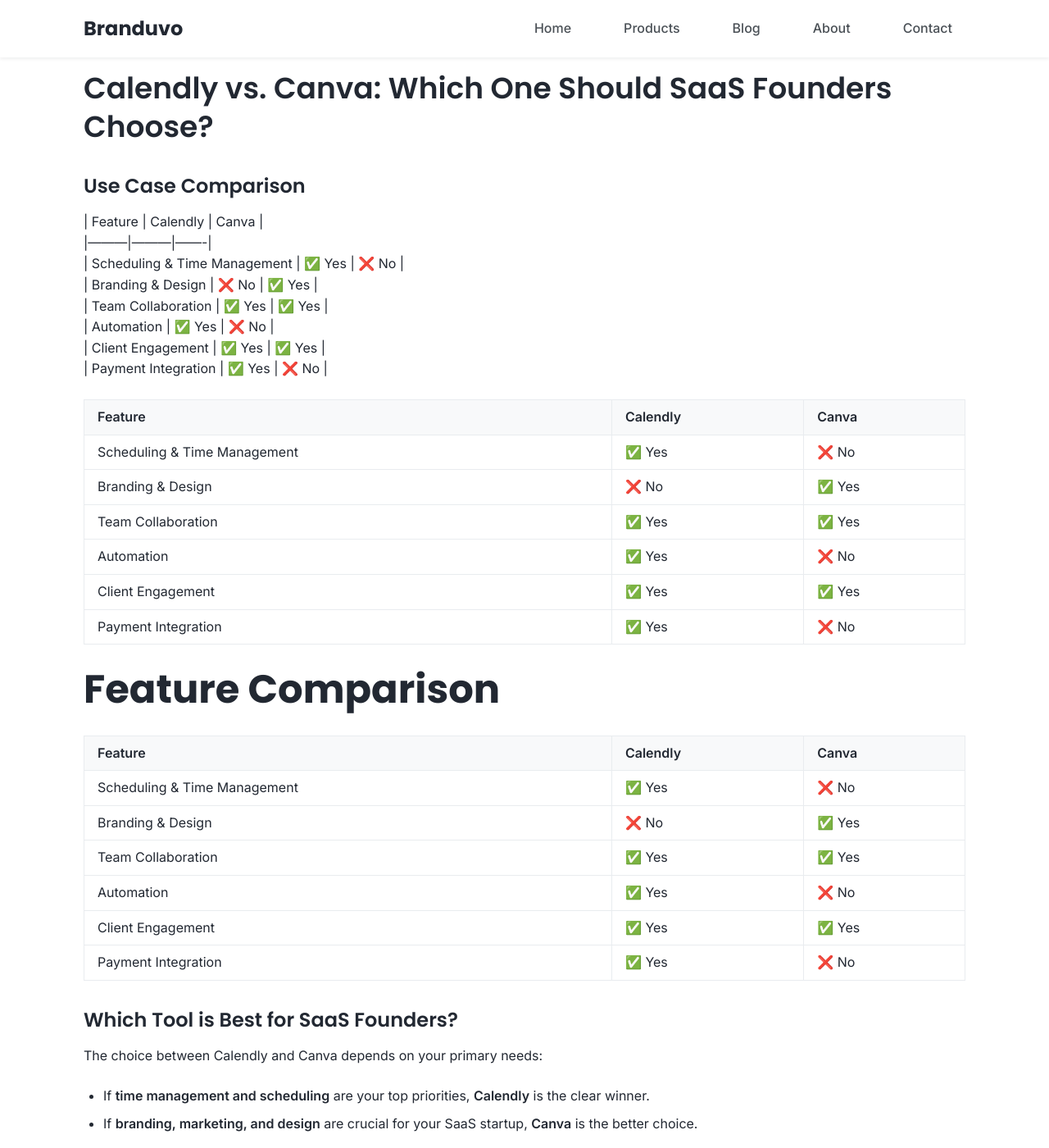
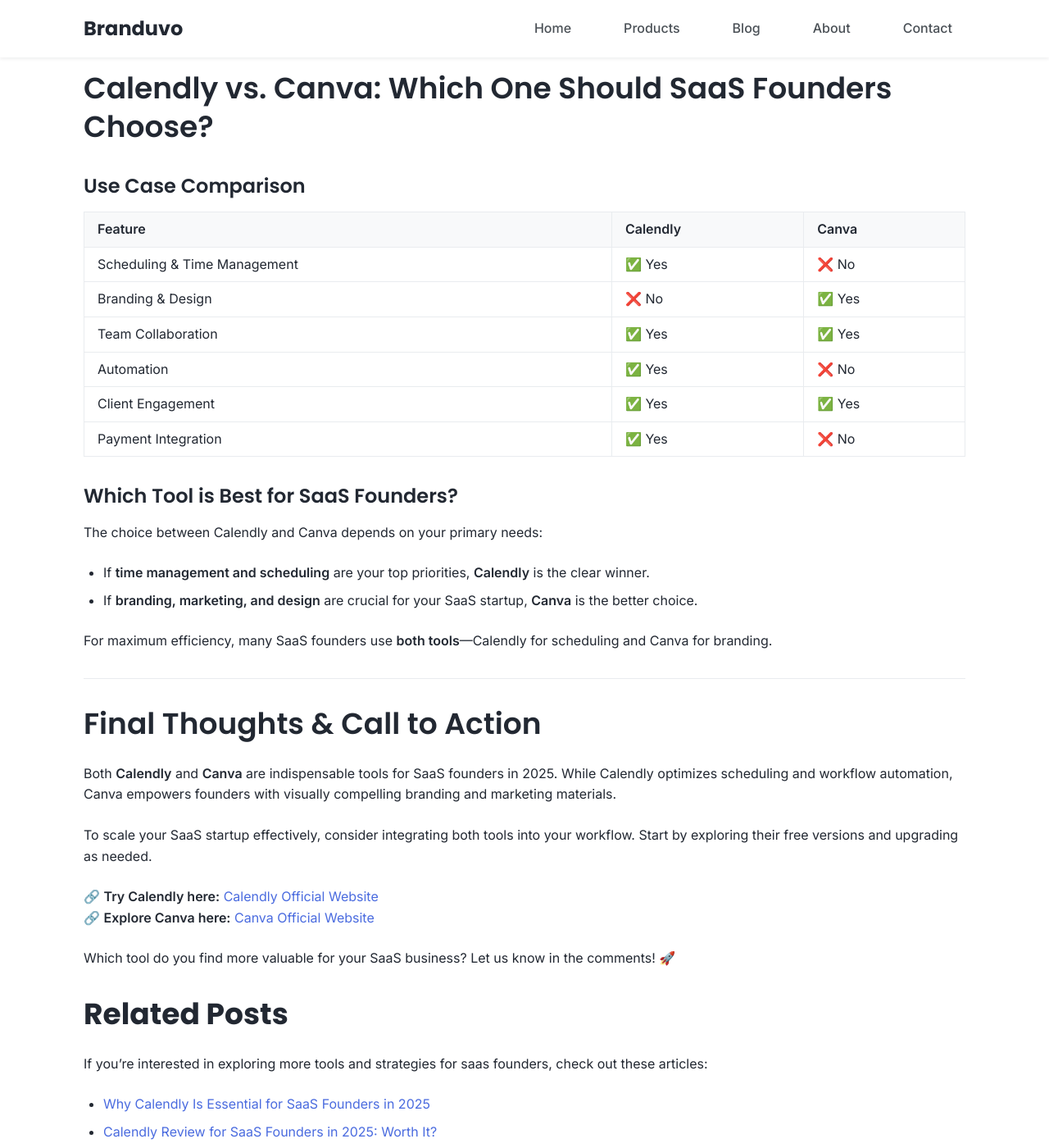
Before and after one commit to branduvo/branduvo.github.io, a Jekyll site: the page built from _posts/2025-02-17-calendly-vs-canva-best-tool-for-saas-founders-in-2025.md, in a window 1280 px wide and 1400 px high, scrolled down 2010 px. Shown: the whole window at 82% size. Built offline with Jekyll 4.4.1, drawn with Linux system fonts in a browser that asks for light colours.

Commit message:
Update 2025-02-17-calendly-vs-canva-best-tool-for-saas-founders-in-2025.md

```diff
--- a/_posts/2025-02-17-calendly-vs-canva-best-tool-for-saas-founders-in-2025.md
+++ b/_posts/2025-02-17-calendly-vs-canva-best-tool-for-saas-founders-in-2025.md
@@ -69,14 +69,7 @@
 ## **Calendly vs. Canva: Which One Should SaaS Founders Choose?**
 
 ### **Use Case Comparison**
-| Feature | Calendly | Canva |
-|---------|---------|-------|
-| Scheduling & Time Management | ✅ Yes | ❌ No |
-| Branding & Design | ❌ No | ✅ Yes |
-| Team Collaboration | ✅ Yes | ✅ Yes |
-| Automation | ✅ Yes | ❌ No |
-| Client Engagement | ✅ Yes | ✅ Yes |
-| Payment Integration | ✅ Yes | ❌ No |
+
 
 
 | Feature                     | Calendly | Canva  |
@@ -89,45 +82,7 @@
 | Payment Integration          | ✅ Yes   | ❌ No  |
 
 
-# Feature Comparison
 
-<table>
-    <tr>
-        <th>Feature</th>
-        <th>Calendly</th>
-        <th>Canva</th>
-    </tr>
-    <tr>
-        <td>Scheduling & Time Management</td>
-        <td>✅ Yes</td>
-        <td>❌ No</td>
-    </tr>
-    <tr>
-        <td>Branding & Design</td>
-        <td>❌ No</td>
-        <td>✅ Yes</td>
-    </tr>
-    <tr>
-        <td>Team Collaboration</td>
-        <td>✅ Yes</td>
-        <td>✅ Yes</td>
-    </tr>
-    <tr>
-        <td>Automation</td>
-        <td>✅ Yes</td>
-        <td>❌ No</td>
-    </tr>
-    <tr>
-        <td>Client Engagement</td>
-        <td>✅ Yes</td>
-        <td>✅ Yes</td>
-    </tr>
-    <tr>
-        <td>Payment Integration</td>
-        <td>✅ Yes</td>
-        <td>❌ No</td>
-    </tr>
-</table>
 
 ### **Which Tool is Best for SaaS Founders?**
 The choice between Calendly and Canva depends on your primary needs:
```
